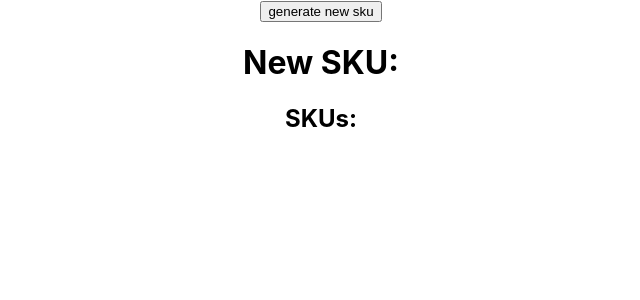
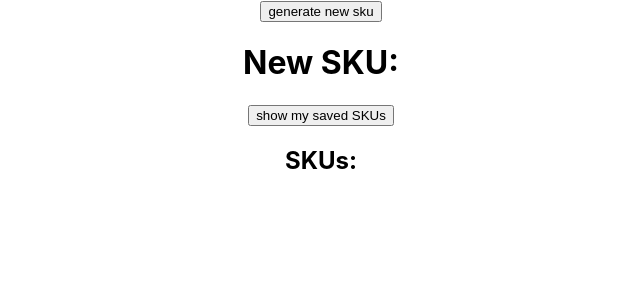
Before and after one commit to damianjuan/SKU_Generator, a React (Create React App) app in the folder sku-generator/: page / in a window 1280 px wide. Shown: the top 300 px of the page, without its empty margins (319-959 px from the left). Built offline with nearby package versions, Linux system fonts and the light colour scheme.

Commit message:
style changes

```diff
--- a/sku-generator/src/App.js
+++ b/sku-generator/src/App.js
@@ -37,6 +37,7 @@ const App = () => {
     <div className="App">
       <button onClick={generateNewSku}>generate new sku</button>
       <h1>New SKU: {newSku}</h1>
+      <button>show my saved SKUs</button>
       <h2>SKUs:</h2>
       {skuList.map((sku) => (
         <h3>{sku}</h3>
```
